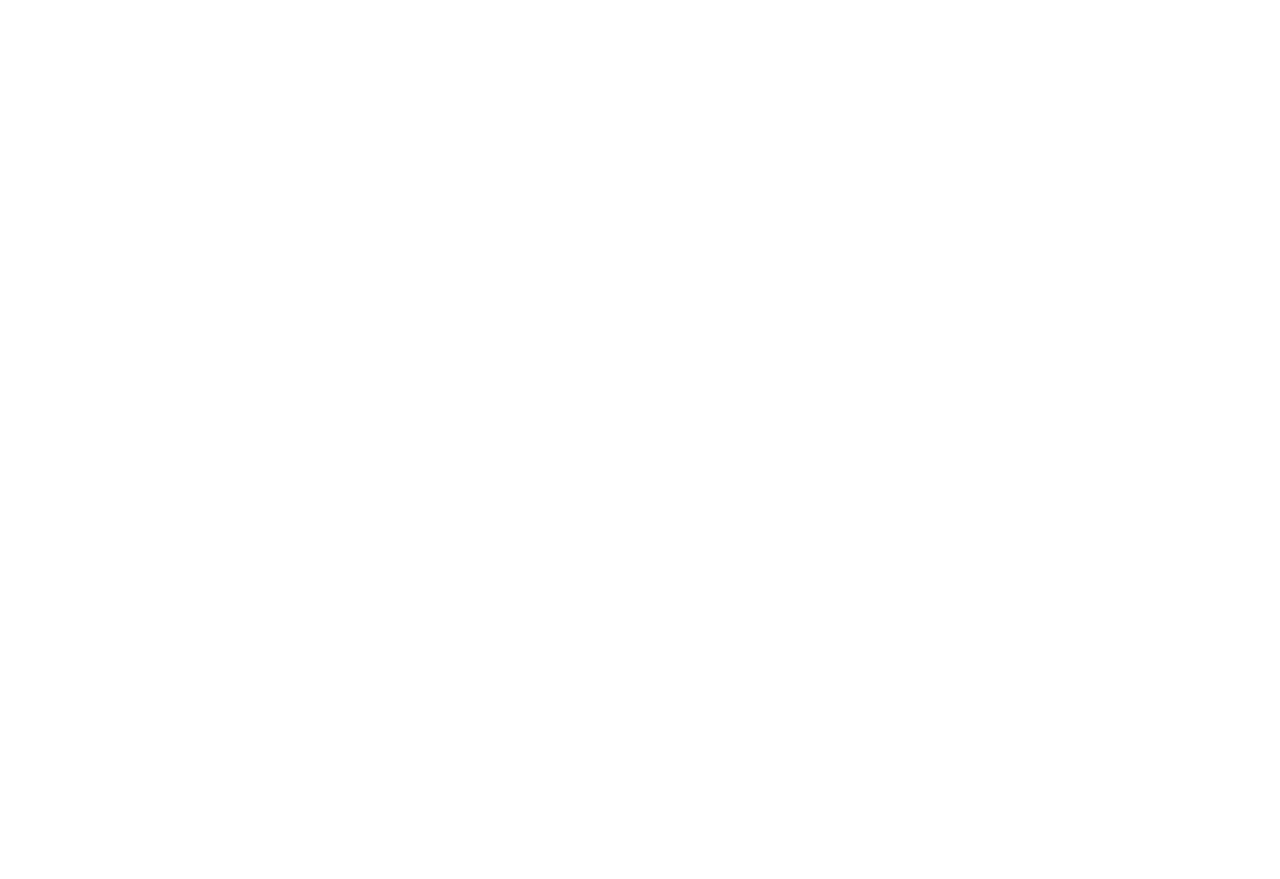
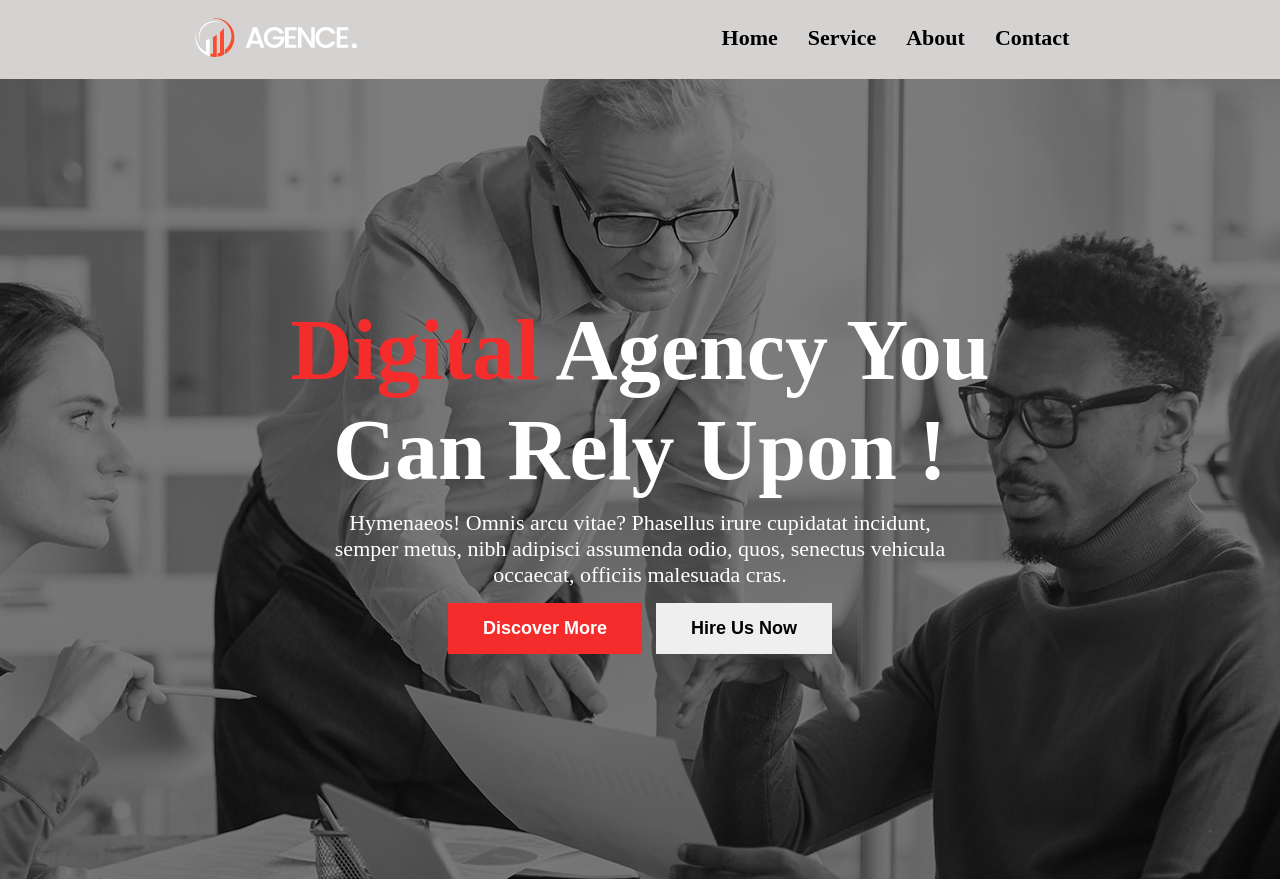
Before and after one commit to devshakibuddin/digital-agency, a plain HTML site: page index.html in a window 1280 px wide. Before the commit the page ends 800 px from the top, so only its background shows below. Drawn offline with Linux system fonts and the light colour scheme.

Commit message:
banner section completed

```diff
--- a/index.html
+++ b/index.html
@@ -7,6 +7,31 @@
     <link rel="stylesheet" href="style.css">
 </head>
 <body>
+    <header>
+        <div class="nav-container">
+            <div class="logo-container">
+                <img src="images/logo/logo.png" alt="">
+            </div>
+            <div class="menu-container">
+                <ul class="items">
+                    <li class="item">Home</li>
+                    <li class="item">Service</li>
+                    <li class="item">About</li>
+                    <li class="item">Contact</li>
+                </ul>
+            </div>
+        </div>
+    </header>
 
+    <div class="banner-container">
+        <div class="banner-desription">
+            <h1 class="banner-title"> <span class="red-title">Digital</span> Agency You <br> Can Rely Upon !</h1>
+            <p>Hymenaeos! Omnis arcu vitae? Phasellus irure cupidatat incidunt, semper metus, nibh adipisci assumenda odio, quos, senectus vehicula occaecat, officiis malesuada cras.</p>
+            <div class="buttons">
+                <button class="btn-discover btn"> discover more</button>
+                <button class="btn-hire btn"> hire us now </button>
+            </div>
+        </div>
+    </div>
 </body>
 </html>
--- a/style.css
+++ b/style.css
@@ -0,0 +1,62 @@
+*{
+    padding: 0;
+    margin: 0;
+}
+.nav-container{
+    display: flex;
+    padding: 15px;
+    justify-content: space-around;
+    background-color: #D5D2D2;
+    /* color: white; */
+}
+.items{
+    display: flex;
+    list-style: none;
+}
+.item{
+    font-size: 22px;
+    font-weight: bold;
+    padding: 10px;
+    margin-right: 10px;
+}
+
+.banner-container{
+    width: 100%;
+    height: 100vh;
+    background-image: url("images/image/background.jpg"),
+    linear-gradient(rgba(0, 0, 0, 0.5),rgba(0, 0, 0, 0.5));
+    background-repeat: no-repeat;
+    background-position: center;
+    background-blend-mode: overlay;
+    display: flex;
+    justify-content: center;
+    margin: auto;
+    align-items: center;
+    text-align: center;
+    color: #fff;
+}
+.banner-title{
+    font-size: 86px;
+
+}
+.red-title{
+    color: #F52C2C;
+}
+.banner-desription p{
+    font-size: 22px;
+    width: 50%;
+    margin: auto;
+    padding: 10px 0;
+}
+.btn{
+    padding: 15px 35px;
+    border: none;
+    margin: 5px;
+    font-size: 18px;
+    text-transform: capitalize;
+    font-weight: 600;
+}
+.btn-discover{
+    background-color: #F52C2C;
+    color: #fff;
+}
```
